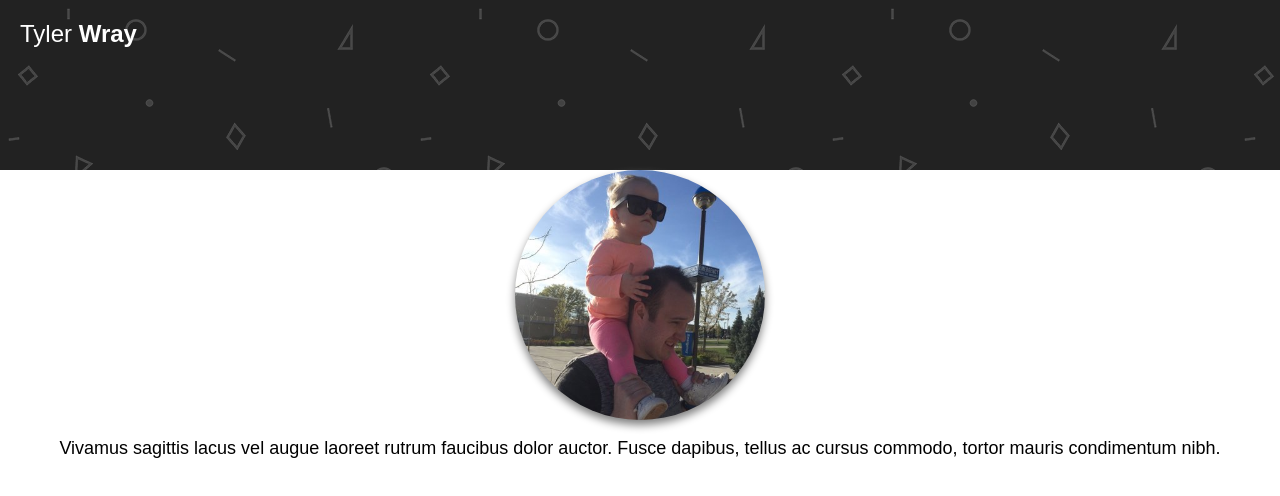
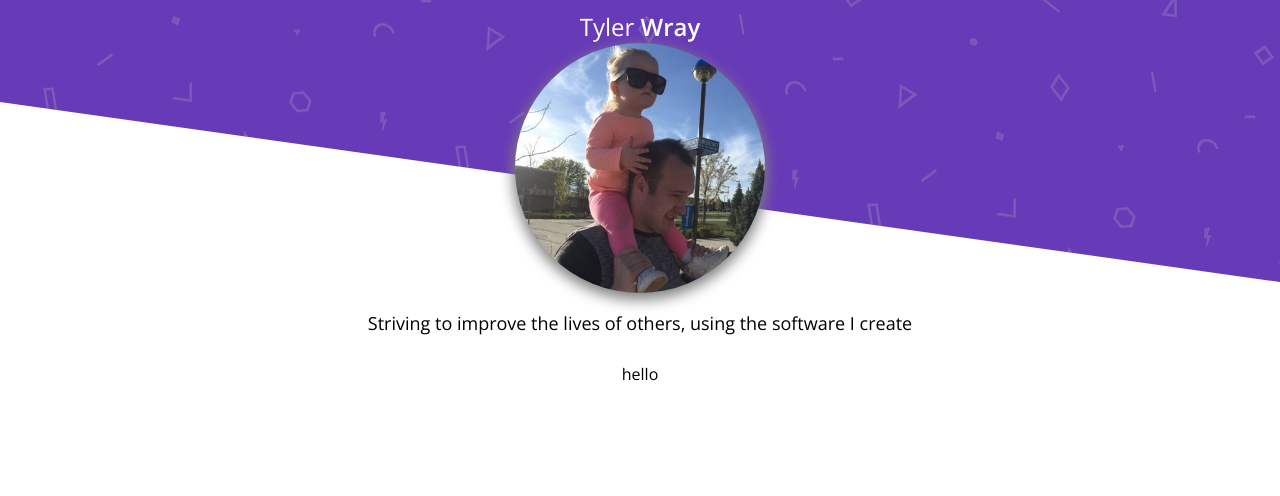
Before and after one commit to tylerwray/tylerwray.me, a React (Create React App) app: page / in a window 1280 px wide. Shown: the top 496 px of the page. Built offline with nearby package versions, Linux system fonts and the light colour scheme.

Commit message:
Adding bootstrap and other thing

```diff
--- a/package.json
+++ b/package.json
@@ -4,6 +4,7 @@
   "private": true,
   "dependencies": {
     "react": "^16.2.0",
+    "react-bootstrap": "^0.32.0",
     "react-dom": "^16.2.0",
     "react-scripts": "1.0.17"
   },
--- a/src/App.css
+++ b/src/App.css
@@ -1,36 +1,57 @@
+:root {
+  --box-shadow-color: gray;
+  --dark-primary-color: #512DA8;
+  --default-primary-color: #673AB7;
+  --light-primary-color: #D1C4E9;
+  --text-primary-color: #FFFFFF;
+  --accent-color: #FFC107;
+  --primary-text-color: #0c0b0b;
+  --secondary-text-color: #757575;
+  --divider-color: #BDBDBD;
+}
+
 .App {
   text-align: center;
 }
 
-.App-logo {
-  animation: App-logo-spin infinite 20s linear;
-  height: 80px;
+.Header {
+  padding: 10px;
 }
 
-.App-header {
-  background-color: #222;
+.Header-background {
+  background-color: var(--default-primary-color);
   background-image: url("./images/geometry.png");
-  height: 150px;
-  padding: 10px;
-  color: white;
+  width: 100%;
+  min-height: 150px;
+  max-height: 300px;
+  position: absolute;
+  height: 50vh;
+  transform: skewY(8deg);
+  transform-origin: 110%;
 }
 
-.App-title {
-  text-align: left;
-  margin-top: 10px;
-  margin-left: 10px;
+.Nav {
+  position: relative;
+}
+
+.Name {
+  color: white;
   font-size: 1.5em;
 }
 
-.App-first-name {
+.First-name {
   font-weight: 300;
 }
 
-.App-last-name {
+.Last-name {
   font-weight: 600;
 }
 
-.App-portrait {
+.Focus {
+  position: relative;
+}
+
+.Portrait {
   height: 250px;
   width: 250px;
   background-color: blue;
@@ -39,10 +60,10 @@
   background-position: center;
   background-size: contain;
   margin: 0 auto;
-  z-index: 1;
-  box-shadow: 0px 5px 8px gray;
+  box-shadow: 0px 5px 14px 2px var(--box-shadow-color);
 }
 
-.App-intro {
+.Mission-statement {
+  color: black;
   font-size: large;
 }
--- a/src/App.js
+++ b/src/App.js
@@ -1,25 +1,33 @@
 import React from 'react';
+
+import Alert from 'react-bootstrap/lib/Alert';
+
 import './App.css';
 
-class App extends React.Component {
-  render() {
-    return (
-      <div className="App">
-        <header className="App-header">
-          <h1 className="App-title">
-            <span className="App-first-name">Tyler</span>
+function App() {
+  return (
+    <div className="App">
+      <div className="Header-background"></div>
+      <header className="Header">
+        <nav className="Nav">
+          <div className="Name">
+            <span className="First-name">Tyler</span>
             &nbsp;
-            <span className="App-last-name">Wray</span>
-          </h1>
-        </header>
-        <div className="App-portrait"></div>
-        <p className="App-intro">
-          Vivamus sagittis lacus vel augue laoreet rutrum faucibus dolor auctor.
-          Fusce dapibus, tellus ac cursus commodo, tortor mauris condimentum nibh.
-        </p>
-      </div>
-    );
-  }
+            <span className="Last-name">Wray</span>
+          </div>
+        </nav>
+        <div className="Focus">
+          <div className="Portrait"></div>
+          <p className="Mission-statement">
+            Striving to improve the lives of others, using the software I create
+          </p>
+        </div>
+      </header>
+      <Alert>
+        hello
+      </Alert>
+    </div>
+  );
 }
 
 export default App;
--- a/src/index.css
+++ b/src/index.css
@@ -1,5 +1,7 @@
+@import url('https://fonts.googleapis.com/css?family=Open+Sans:300,400,600');
+
 body {
   margin: 0;
   padding: 0;
-  font-family: sans-serif;
+  font-family: 'Open Sans', sans-serif;
 }
```
Also changed, not shown: .eslintrc.json, 1 other file (tests, documents, lock files or other folders).
